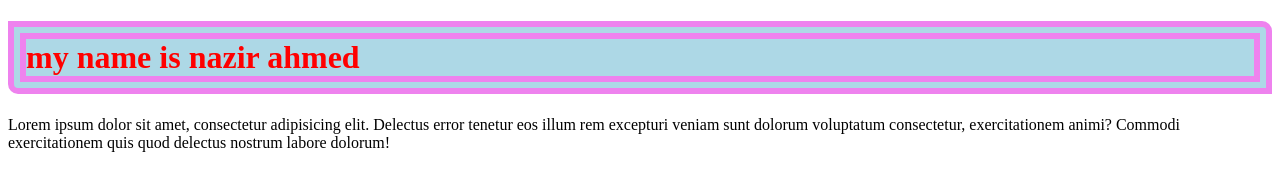
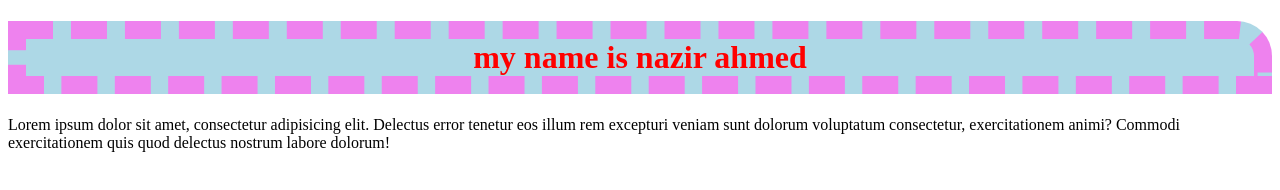
Before and after one commit to kmnazrul/first-repo, a plain HTML site: page index.html in a window 1280 px wide. Drawn offline with Linux system fonts and the light colour scheme.

Commit message:
second update

```diff
--- a/style.css
+++ b/style.css
@@ -1,7 +1,8 @@
 h1 {
   color: red;
   background-color: lightblue;
-  border: 0.5cm double violet;
-  border-bottom-left-radius: 10px;
-  border-top-right-radius: 10px;
+  border: 0.5cm dashed violet;
+  border-bottom-left-radius: 35pxpx;
+  border-top-right-radius: 35px;
+  text-align: center;
 }
```
